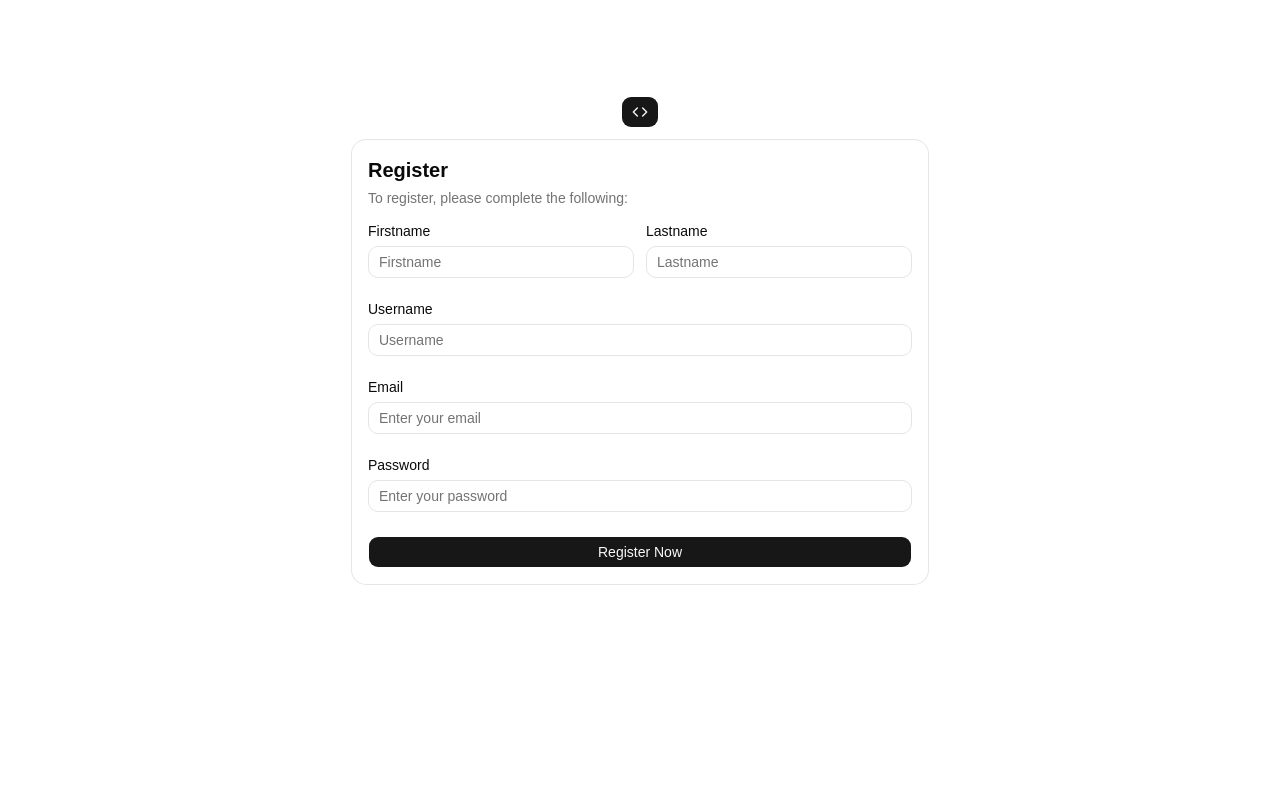
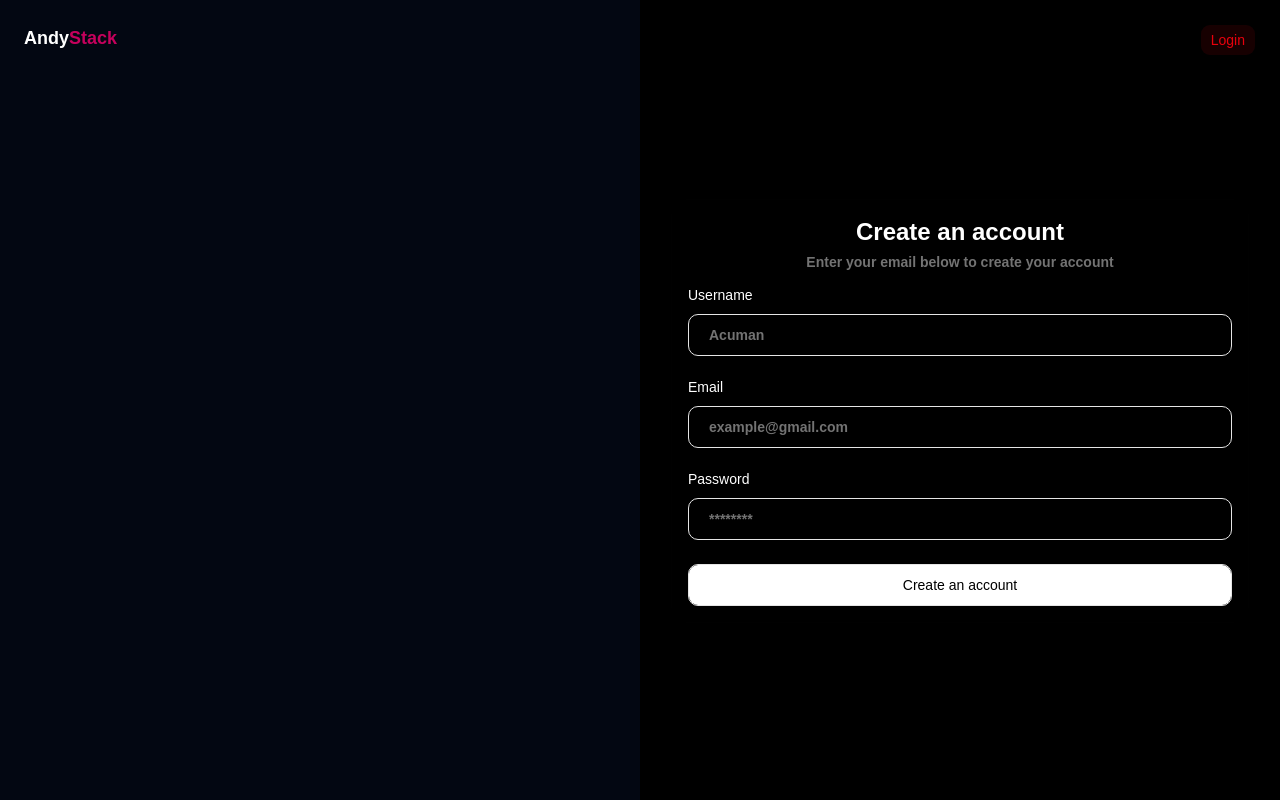
Before and after one commit to IncridableAcuman/user-management, a React (Vite) app in the folder frontend/: page /register in a window 1280 px wide. Built offline with nearby package versions, Linux system fonts and the light colour scheme.

Commit message:
auth form added

```diff
--- a/frontend/src/features/auth/auth-forgot-password/ui/forgot-password-form.tsx
+++ b/frontend/src/features/auth/auth-forgot-password/ui/forgot-password-form.tsx
@@ -1,6 +1,60 @@
+import { Button } from "@/shared/ui/button"
+import { Card, CardContent, CardDescription, CardHeader, CardTitle } from "@/shared/ui/card";
+import { Input } from "@/shared/ui/input";
+import { Label } from "@/shared/ui/label";
+import { useNavigate } from "react-router-dom"
 
 export const ForgotPasswordForm = () => {
+  const navigate = useNavigate();
   return (
-    <div>ForgotPasswordForm</div>
+       <div className="w-full min-h-screen flex items-center justify-between font-semibold">
+      <div className="hidden sm:block w-full min-h-screen bg-gray-950 text-white">
+        <h2 className="cursor-pointer p-6 text-lg font-semibold">
+          Andy<span className="text-pink-700 font-bold">Stack</span>
+        </h2>
+      </div>
+      <div className="w-full bg-black text-white min-h-screen">
+        <div className="flex items-center justify-end p-6">
+          <Button variant={"destructive"} onClick={()=> navigate("/login")} className="cursor-pointer">
+            Login
+          </Button>
+        </div>
+
+        <div className="flex flex-col items-center justify-center pt-30">
+          <Card className="w-full max-w-xl mx-auto bg-transparent text-white">
+            <CardHeader className="text-center">
+              <CardTitle className="text-2xl font-semibold">
+                Forgot Password?
+              </CardTitle>
+              <CardDescription>
+                Enter your registered email address below to receive password reset instructions
+              </CardDescription>
+            </CardHeader>
+            <CardContent className="w-full">
+              <form>
+                <div className="flex flex-col gap-6 font-semibold">
+
+                  <div className="grid gap-3">
+                    <Label htmlFor="email">Email</Label>
+                    <Input
+                      type="email"
+                      id="email"
+                      placeholder="example@gmail.com"
+                      className="p-5"
+                      required
+                    />
+                  </div>
+                  <div className="grid gap-3">
+                    <Button variant={"outline"} className="text-black p-5 cursor-pointer">
+                      Send link
+                    </Button>
+                  </div>
+                </div>
+              </form>
+            </CardContent>
+          </Card>
+        </div>
+      </div>
+    </div>
   )
 }
--- a/frontend/src/features/auth/auth-login/ui/login-form.tsx
+++ b/frontend/src/features/auth/auth-login/ui/login-form.tsx
@@ -1,6 +1,85 @@
+import { Button } from "@/shared/ui/button";
+import {
+  Card,
+  CardContent,
+  CardDescription,
+  CardHeader,
+  CardTitle,
+} from "@/shared/ui/card";
+import { Input } from "@/shared/ui/input";
+import { Label } from "@/shared/ui/label";
+import { Link, useNavigate } from "react-router-dom";
 
 export const LoginForm = () => {
+  const navigate = useNavigate();
   return (
-    <div>login-form</div>
-  )
-}
+    <div className="w-full min-h-screen flex items-center justify-between font-semibold">
+      <div className="hidden sm:block w-full min-h-screen bg-gray-950 text-white">
+        <h2 className="cursor-pointer p-6 text-lg font-semibold">
+          Andy<span className="text-pink-700 font-bold">Stack</span>
+        </h2>
+      </div>
+      <div className="w-full bg-black text-white min-h-screen">
+        <div className="flex items-center justify-end p-6">
+          <Button
+            variant={"destructive"}
+            onClick={() => navigate("/register")}
+            className="cursor-pointer"
+          >
+            Register
+          </Button>
+        </div>
+
+        <div className="flex flex-col items-center justify-center pt-30">
+          <Card className="w-full max-w-xl mx-auto bg-transparent text-white">
+            <CardHeader className="text-center">
+              <CardTitle className="text-2xl font-semibold">
+                Login to your account
+              </CardTitle>
+              <CardDescription>
+                Enter your email below to login your account
+              </CardDescription>
+            </CardHeader>
+            <CardContent className="w-full">
+              <form>
+                <div className="flex flex-col gap-6 font-semibold">
+                  <div className="grid gap-3">
+                    <Label htmlFor="email">Email</Label>
+                    <Input
+                      type="email"
+                      id="email"
+                      placeholder="example@gmail.com"
+                      className="p-5"
+                      required
+                    />
+                  </div>
+                  <div className="grid gap-3">
+                    <Label htmlFor="password">Password</Label>
+                    <Input
+                      type="password"
+                      id="password"
+                      placeholder="********"
+                      className="p-5"
+                      required
+                    />
+                  </div>
+                  <div className="grid gap-3">
+                    <Button
+                      variant={"outline"}
+                      className="text-black p-5 cursor-pointer"
+                    >
+                      Login
+                    </Button>
+                  </div>
+                </div>
+                <Link to={"/forgot-password"} className="text-xs flex items-center justify-center pt-10 underline">
+                  Forgot Password
+                </Link>
+              </form>
+            </CardContent>
+          </Card>
+        </div>
+      </div>
+    </div>
+  );
+};
--- a/frontend/src/features/auth/auth-register/ui/register-form.tsx
+++ b/frontend/src/features/auth/auth-register/ui/register-form.tsx
@@ -8,80 +8,71 @@ import {
 } from "@/shared/ui/card";
 import { Input } from "@/shared/ui/input";
 import { Label } from "@/shared/ui/label";
-import { RadioGroup, RadioGroupItem } from "@/shared/ui/radio-group";
-import { Code } from "lucide-react";
+import { useNavigate } from "react-router-dom";
 
 export const RegisterForm = () => {
+  const navigate = useNavigate();
   return (
-    <div className="w-full min-h-screen pt-24">
-      <div className="w-full flex flex-col items-center justify-center gap-3">
-        <div className="">
-          <Button><Code size={45}  /></Button>
+    <div className="w-full min-h-screen flex items-center justify-between font-semibold">
+      <div className="hidden sm:block w-full min-h-screen bg-gray-950 text-white">
+        <h2 className="cursor-pointer p-6 text-lg font-semibold">
+          Andy<span className="text-pink-700 font-bold">Stack</span>
+        </h2>
+      </div>
+      <div className="w-full bg-black text-white min-h-screen">
+        <div className="flex items-center justify-end p-6">
+          <Button variant={"destructive"} onClick={()=> navigate("/login")} className="cursor-pointer">
+            Login
+          </Button>
         </div>
-        <div className="w-full max-w-xl">
-          <Card>
-            <CardHeader>
-              <CardTitle className="text-xl font-semibold">Register</CardTitle>
+
+        <div className="flex flex-col items-center justify-center pt-30">
+          <Card className="w-full max-w-xl mx-auto bg-transparent text-white">
+            <CardHeader className="text-center">
+              <CardTitle className="text-2xl font-semibold">
+                Create an account
+              </CardTitle>
               <CardDescription>
-                To register, please complete the following:
+                Enter your email below to create your account
               </CardDescription>
             </CardHeader>
             <CardContent className="w-full">
               <form>
-                <div className="flex flex-col gap-6">
-                  {/* for firstname and lastname */}
-                  <div className="grid grid-cols-1 sm:grid-cols-2 gap-3">
-                    <div className="grid gap-2">
-                      <Label htmlFor="firstName">Firstname</Label>
-                      <Input
-                        type="text"
-                        id="firstName"
-                        placeholder="Firstname"
-                        required
-                      />
-                    </div>
-                    <div className="grid gap-2">
-                      <Label htmlFor="lastName">Lastname</Label>
-                      <Input
-                        type="text"
-                        id="lastName"
-                        placeholder="Lastname"
-                        required
-                      />
-                    </div>
-                  </div>
-                  {/* for username */}
-                  <div className="grid gap-2">
+                <div className="flex flex-col gap-6 font-semibold">
+                  <div className="grid gap-3">
                     <Label htmlFor="username">Username</Label>
                     <Input
                       type="text"
                       id="username"
-                      placeholder="Username"
+                      placeholder="Acuman"
+                      className="p-5"
                       required
                     />
                   </div>
-                  {/* for email */}
-                  <div className="grid gap-2">
+                  <div className="grid gap-3">
                     <Label htmlFor="email">Email</Label>
                     <Input
                       type="email"
                       id="email"
-                      placeholder="Enter your email"
+                      placeholder="example@gmail.com"
+                      className="p-5"
                       required
                     />
                   </div>
-                  {/* for password */}
-                  <div className="grid gap-2">
+                  <div className="grid gap-3">
                     <Label htmlFor="password">Password</Label>
                     <Input
                       type="password"
                       id="password"
-                      placeholder="Enter your password"
+                      placeholder="********"
+                      className="p-5"
                       required
                     />
                   </div>
-                  <div className="grid gap-2">
-                    <Button>Register Now</Button>
+                  <div className="grid gap-3">
+                    <Button variant={"outline"} className="text-black p-5 cursor-pointer">
+                      Create an account
+                    </Button>
                   </div>
                 </div>
               </form>
--- a/frontend/src/pages/forgot-password/ui/forgot-password-page.tsx
+++ b/frontend/src/pages/forgot-password/ui/forgot-password-page.tsx
@@ -1,7 +1,7 @@
+import { ForgotPasswordForm } from "@/features/auth/auth-forgot-password"
+
 export const ForgotPasswordPage = () => {
     return (
-        <div>
-            <h1>Forgot Password Page</h1>
-        </div>
+        <ForgotPasswordForm/>
     )
 }
```
